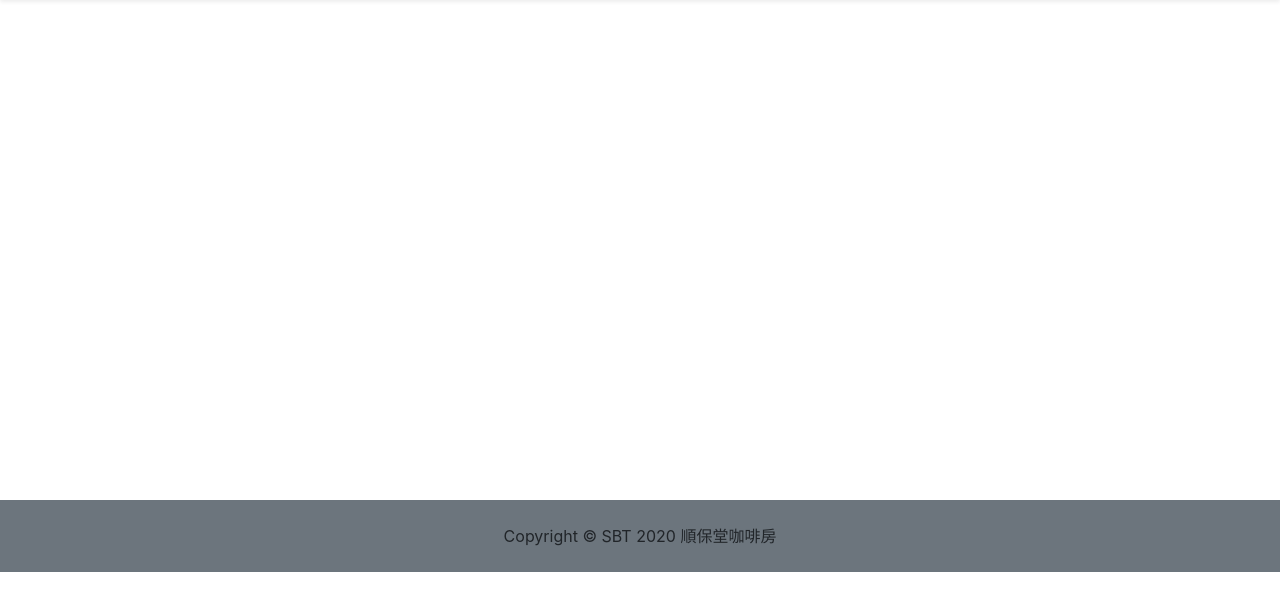
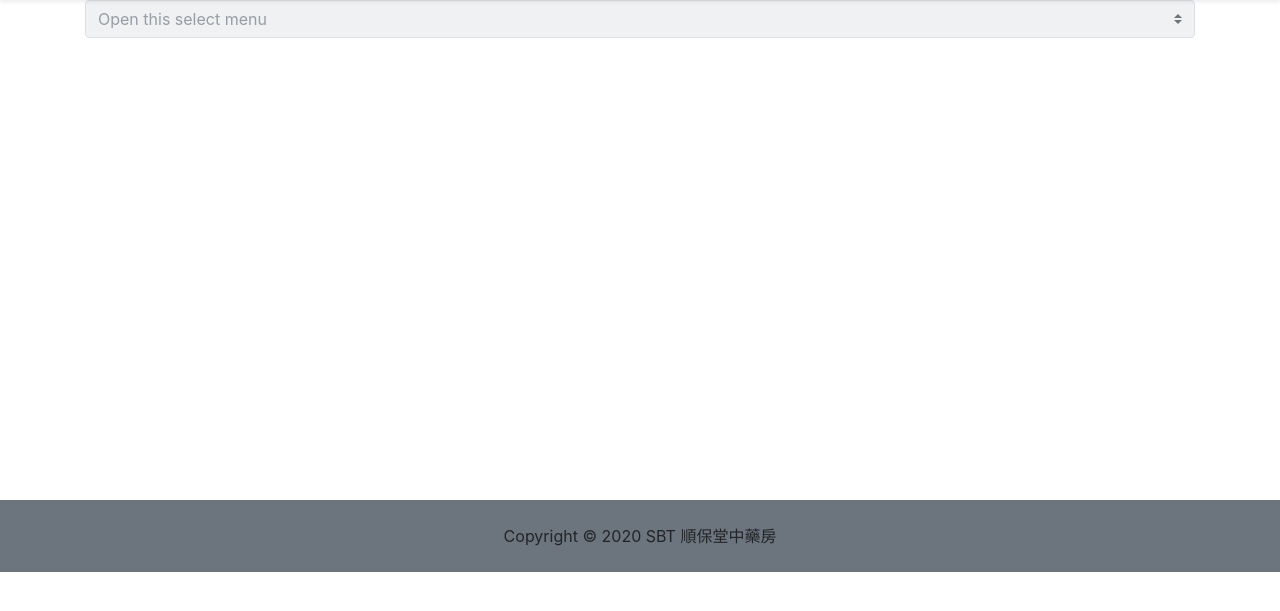
Before and after one commit to jyx1243/SBT, a Laravel app: template resources/views/index.blade.php in a window 1280 px wide. Shown: the part 56-667 px from the top of the page. Run offline with Laravel 8, Linux system fonts and the light colour scheme; the template is opened without the code that fills it, so the values that code supplies are empty.

```diff
--- a/resources/views/index.blade.php
+++ b/resources/views/index.blade.php
@@ -3,7 +3,14 @@
 @section('content')
 
 <div class="container">
-    <div class="" style="height: 500px;"></div>
+    <div class="" style="height: 500px;">
+        <select class="custom-select" disabled>
+            <option selected>Open this select menu</option>
+            <option value="1">One</option>
+            <option value="2">Two</option>
+            <option value="3">Three</option>
+          </select>
+    </div>
 </div>
 
 @endsection
--- a/resources/views/layouts/footer.blade.php
+++ b/resources/views/layouts/footer.blade.php
@@ -1,5 +1,5 @@
 <footer class="bg-secondary text-center py-4">
     <div class="container">
-        <p class="m-0">Copyright © SBT 2020 順保堂咖啡房</p>
+        <p class="m-0">Copyright © 2020 SBT 順保堂中藥房</p>
     </div>
 </footer>
```
Also changed, not shown: database/migrations/2014_10_12_000000_create_users_table.php (deleted), database/migrations/2020_08_05_080357_create_product_table.php (added), database/migrations/2020_08_05_080606_create_category_table.php (added), database/migrations/2020_08_05_080643_create_option_table.php (added), database/migrations/2020_08_05_080737_create_location_table.php (added), database/migrations/2020_08_05_081152_create_zone_table.php (added), database/migrations/2020_08_05_084826_create_user_table.php.
